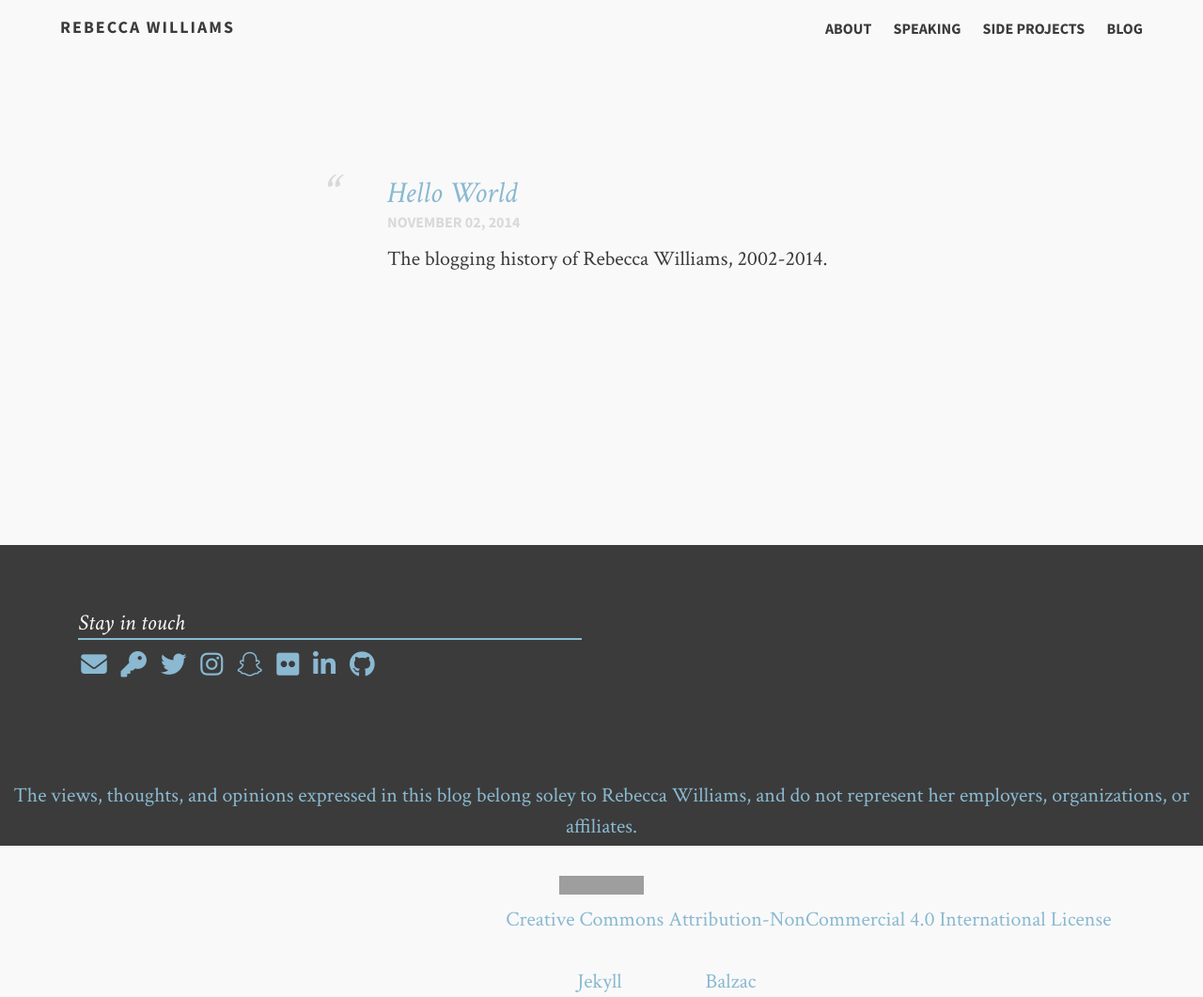
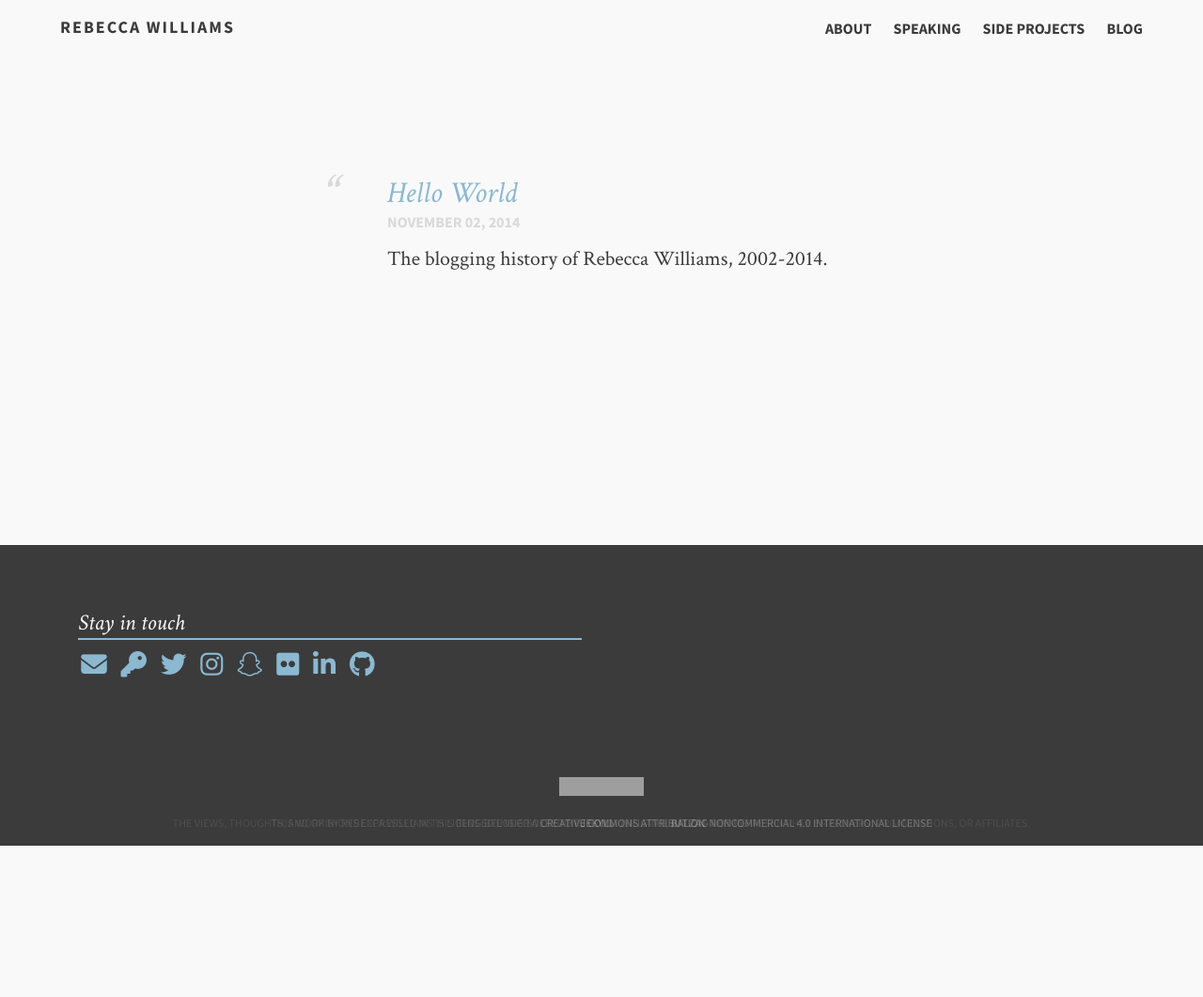
Before and after one commit to rebeccawilliams/rebeccawilliams.us, a Jekyll site: the page built from index.md, in a window 1280 px wide. Shown: the whole page at 94% size. Built offline with Jekyll 4.4.1, drawn with Linux system fonts in a browser that asks for light colours; nearby versions of some CDN libraries; after the commit the page ends 900 px from its top, so only the background shows below that; grey boxes are pictures that could not be loaded.

Commit message:
Update footer.html

```diff
--- a/_includes/footer.html
+++ b/_includes/footer.html
@@ -16,9 +16,9 @@
       </ol>
     </aside>
     <center>
-        	<p>The views, thoughts, and opinions expressed in this blog belong soley to Rebecca Williams, and do not represent her employers, organizations, or affiliates.</p>
-	        <p><a rel="license" href="http://creativecommons.org/licenses/by-nc/4.0/"><img alt="Creative Commons License" style="border-width:0" src="https://i.creativecommons.org/l/by-nc/4.0/80x15.png" /></a><br />This work by Rebecca Williams is licensed under a <a rel="license" href="http://creativecommons.org/licenses/by-nc/4.0/">Creative Commons Attribution-NonCommercial 4.0 International License</a></p>
-	        <p>This site is powered by <a href="https://jekyllrb.com">Jekyll</a> using the <a href="https://jekyll.gtat.me/about">Balzac</a> theme.</p>
+        	<p><small>The views, thoughts, and opinions expressed in this blog belong soley to Rebecca Williams, and do not represent her employers, organizations, or affiliates.</small></p>
+	        <p><small><a rel="license" href="http://creativecommons.org/licenses/by-nc/4.0/"><img alt="Creative Commons License" style="border-width:0" src="https://i.creativecommons.org/l/by-nc/4.0/80x15.png" /></a><br />This work by Rebecca Williams is licensed under a <a rel="license" href="http://creativecommons.org/licenses/by-nc/4.0/">Creative Commons Attribution-NonCommercial 4.0 International License</a></small></p>
+	        <p><small>This site is powered by <a href="https://jekyllrb.com">Jekyll</a> using the <a href="https://jekyll.gtat.me/about">Balzac</a> theme.</small></p>
     </center>
   </footer>
 
```
